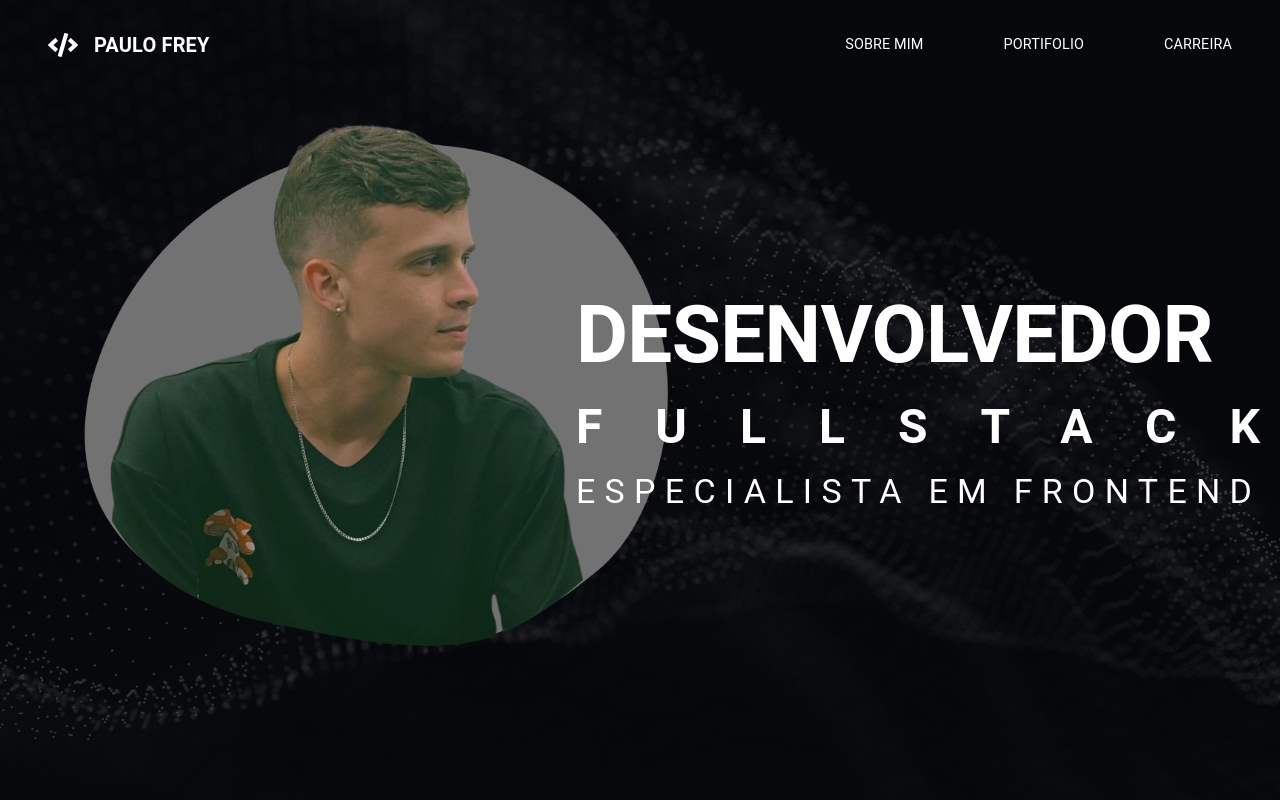
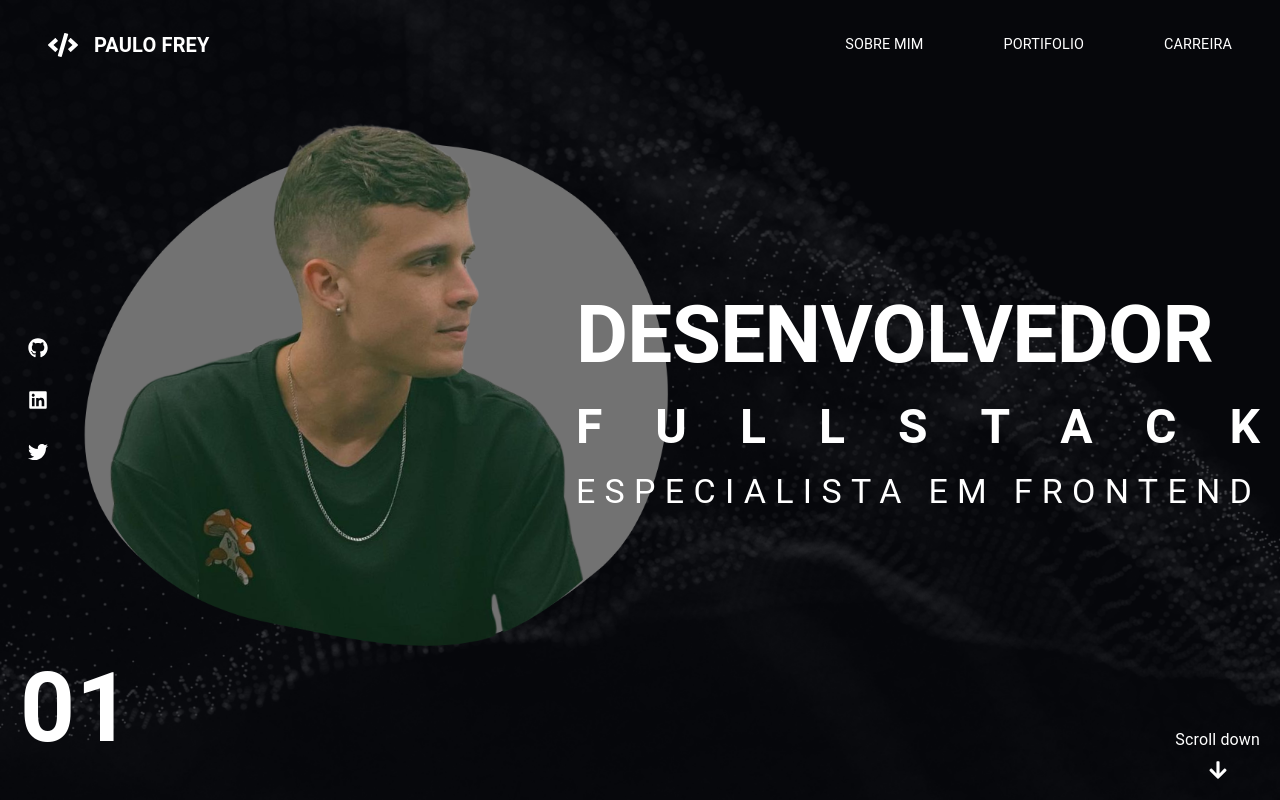
Before and after one commit to paulofreyyy/resume, a React (Vite) app: page / in a window 1280 px wide. Shown: the top 800 px of the page. Built offline with nearby package versions, Linux system fonts and the light colour scheme.

Commit message:
feat: criando layout

```diff
--- a/src/App.tsx
+++ b/src/App.tsx
@@ -7,12 +7,11 @@ import { Sobre } from './components/sections/sobre/Sobre'
 function App() {
 
     return (
-        <>
-            <Appbar />
+        <Appbar>
             <Sobre />
             <Experiencias />
             <Contato />
-        </>
+        </Appbar>
     )
 }
 
--- a/src/components/layout/index.tsx
+++ b/src/components/layout/index.tsx
@@ -1,8 +1,21 @@
-import { AppBar, Container, Box, Typography } from "@mui/material";
-import { FaCode } from "react-icons/fa";
+import { AppBar, Container, Box, Typography, IconButton } from "@mui/material";
+import React from "react";
+import { FaArrowDown, FaCode, FaGithub, FaLinkedin, FaTwitter } from "react-icons/fa";
 
-export function Appbar() {
+interface Props {
+    children: React.ReactNode
+}
+
+export function Appbar({ children }: Props) {
     return (
+        <Box
+            sx={{
+                height: '100vh',
+                display: 'flex',
+                flexDirection: 'column'
+            }}
+        >
+            {/* Menu */}
             <AppBar
                 position="fixed"
                 elevation={0}
@@ -32,5 +45,71 @@ export function Appbar() {
                     </Box>
                 </Container>
             </AppBar >
+
+            {/* Conteúdo principal */}
+            <Box
+                sx={{
+                    flex: 1,
+                    position: 'relative'
+                }}
+            >
+                {/* Redes sociais */}
+                <Box
+                    sx={{
+                        position: 'fixed',
+                        left: 20,
+                        top: '50%',
+                        transform: 'translateY(-50%)',
+                        display: 'flex',
+                        flexDirection: 'column',
+                        gap: 2,
+                    }}
+                >
+                    <IconButton><FaGithub size={20} color="#FFF" /></IconButton>
+                    <IconButton><FaLinkedin size={20} color="#FFF" /></IconButton>
+                    <IconButton><FaTwitter size={20} color="#FFF" /></IconButton>
+                </Box>
+
+                {/* Indicador de seção */}
+                <Typography
+                    sx={{
+                        position: 'fixed',
+                        color: "#FFF",
+                        bottom: 20,
+                        left: 20,
+                        fontSize: '6rem',
+                        fontWeight: 600,
+                    }}
+                >
+                    01
+                </Typography>
+
+                {/* Scroll Down */}
+                <Box
+                    sx={{
+                        position: 'fixed',
+                        bottom: 20,
+                        right: 20,
+                        display: 'flex',
+                        flexDirection: 'column',
+                        alignItems: 'center',
+                        gap: 1,
+                        color: "#FFF"
+                    }}
+                >
+                    <Typography>Scroll down</Typography>
+                    <FaArrowDown size={20} />
+                </Box>
+
+                {/* CONTEÚDO PRINCIPAL */}
+                <Box
+                    position='relative'
+                    zIndex={-1000}
+                    flex={1}
+                >
+                    {children}
+                </Box>
+            </Box>
+        </Box >
     )
 }
```
Also changed, not shown: 1 other file (tests, documents, lock files or other folders). Lines whose indentation alone changed are shown as unchanged.
